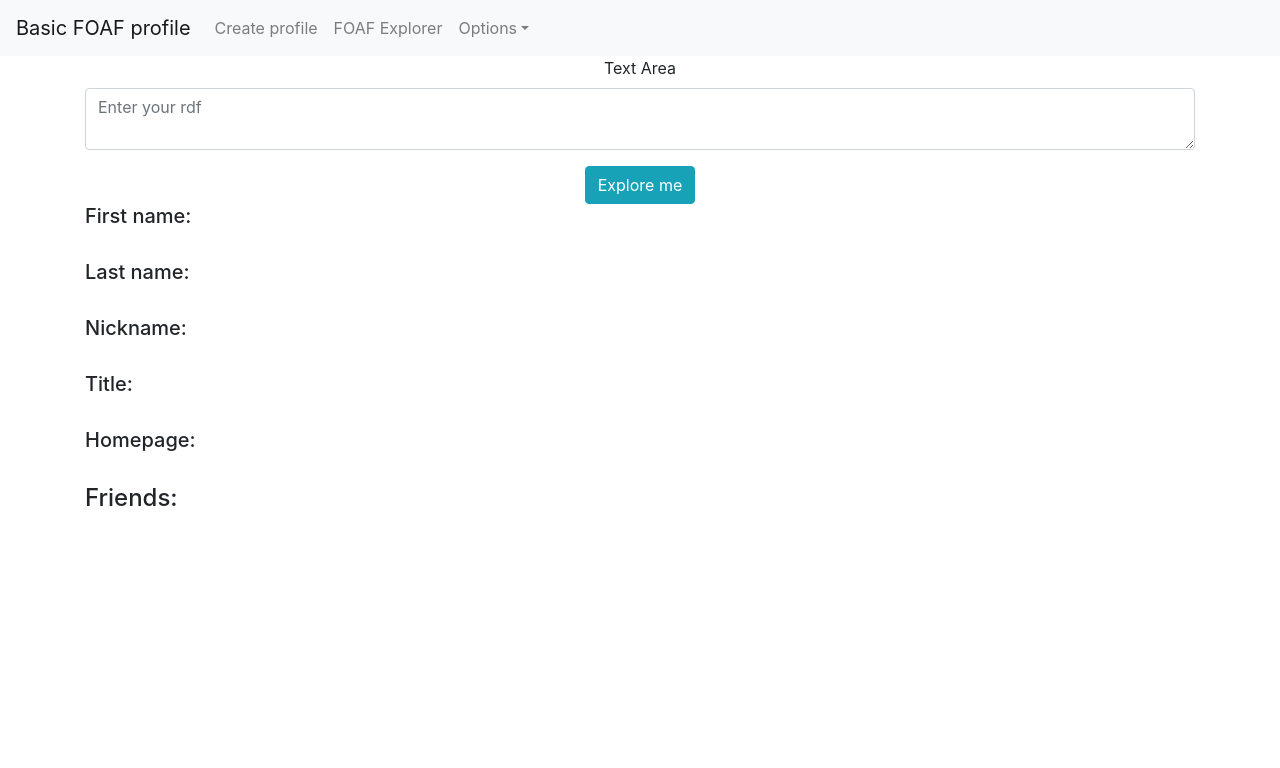
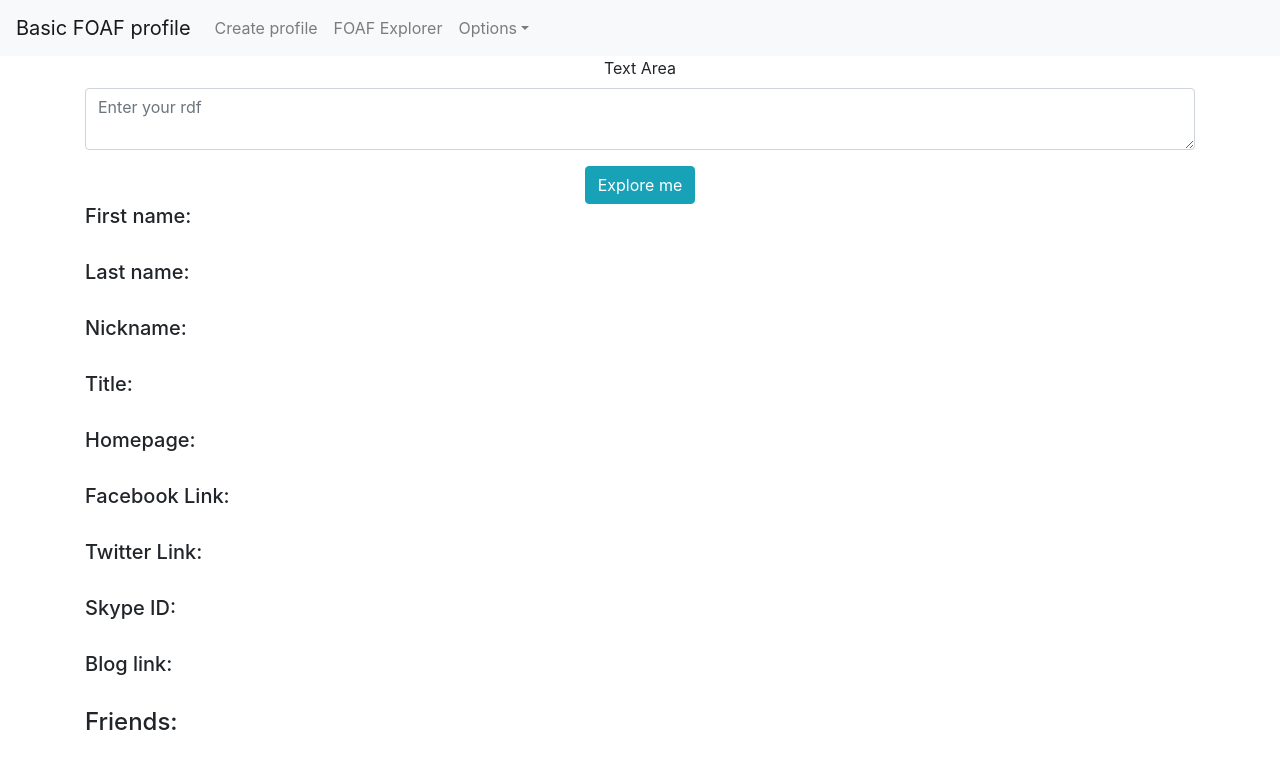
Before and after one commit to NatashaStojanova/FOAF-profile-generator, a React (Create React App) app in the folder frontend/: page /FOAFexplorer in a window 1280 px wide. Shown: the top 768 px of the page. Built offline with nearby package versions, Linux system fonts and the light colour scheme.

Commit message:
set account Links

```diff
--- a/frontend/src/components/Explorer/explorer.js
+++ b/frontend/src/components/Explorer/explorer.js
@@ -57,6 +57,10 @@ class Explorer extends Component{
                     <h5> Nickname: {this.state.profileFOAF.nick}</h5><br/>
                     <h5> Title: {this.state.profileFOAF.title}</h5><br/>
                     <h5> Homepage: {this.state.profileFOAF.homepage}</h5><br/>
+                    <h5> Facebook Link: {this.state.profileFOAF.facebookLink}</h5><br/>
+                    <h5> Twitter Link: {this.state.profileFOAF.twitterLink}</h5><br/>
+                    <h5> Skype ID: {this.state.profileFOAF.skypeID}</h5><br/>
+                    <h5> Blog link: {this.state.profileFOAF.blogLink}</h5><br/>
                     <h4>Friends:</h4>
                     {this.state.friendsList.map((friend, index) => {
                         return (
```
Also changed, not shown: 1 other file (tests, documents, lock files or other folders).
